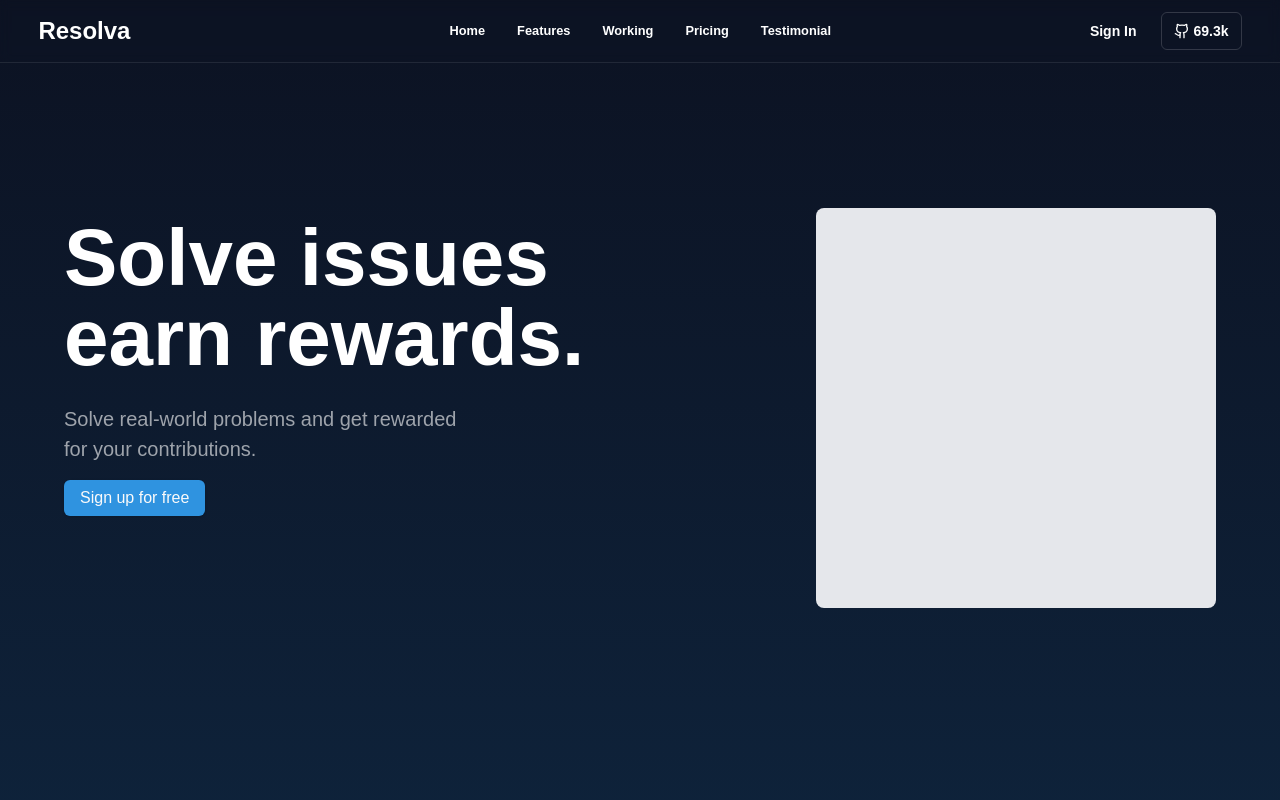
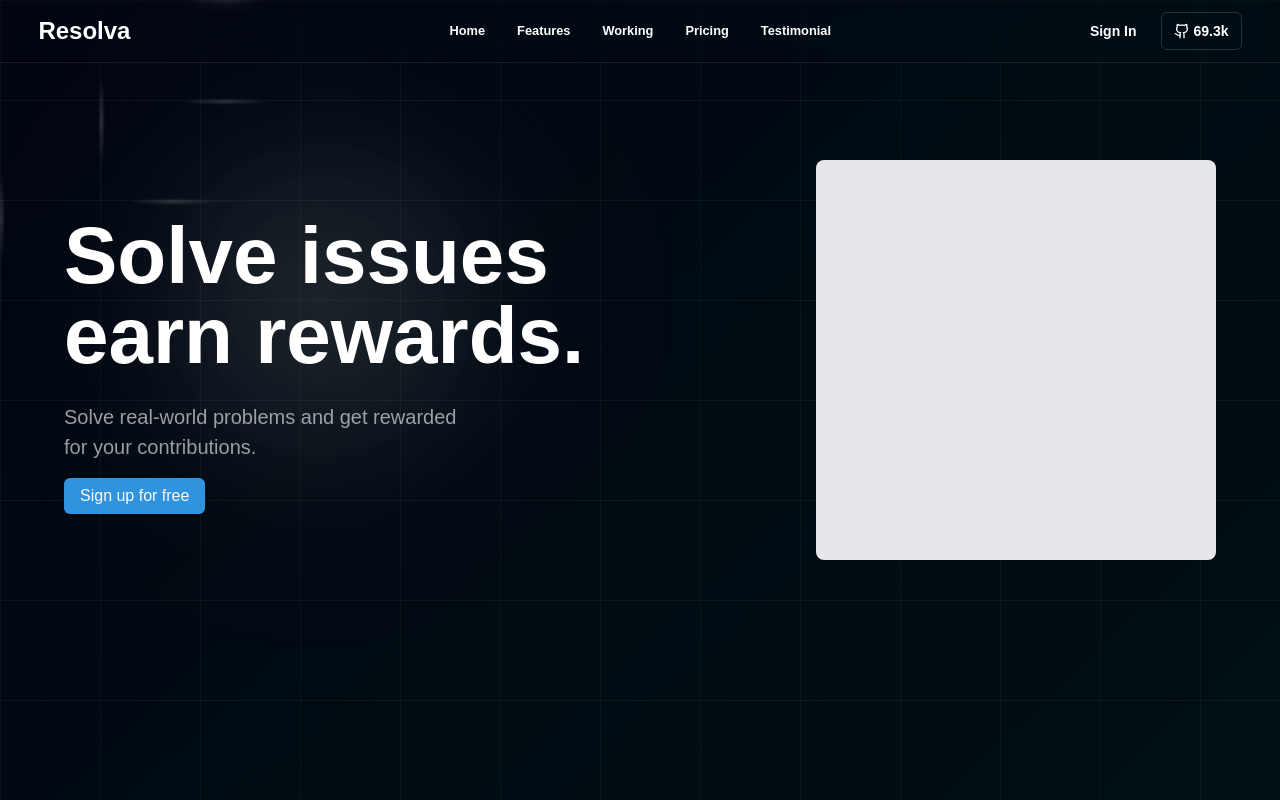
Before and after one commit to DevHrithik/Resolva, a Next.js app: page / in a window 1280 px wide. Shown: the top 800 px of the page. Built offline with nearby package versions, Linux system fonts and the light colour scheme.

Commit message:
working on landing page

```diff
--- a/app/page.tsx
+++ b/app/page.tsx
@@ -1,5 +1,6 @@
 "use client";
 
+import GlowingGridBackground from "@/components/Grid/GlowingGridBackground";
 import Feature from "@/components/landing-page/feature-section";
 import Herosection from "@/components/landing-page/hero-section";
 import Working from "@/components/landing-page/how-its-work";
@@ -11,11 +12,14 @@ export default function Home() {
   return (
     <>
       <Navbar />
-      <div className="bg-dark-to-light pt-20">
+      <div className="fixed inset-0 -z-10">
+        <GlowingGridBackground />
+      </div>
+
+      <div className="px-5 md:px-[5%]">
         <Herosection />
         <Feature />
-      </div>
-      <div className="bg-light-to-dark">
+
         <Working />
         <Pricing />
         <Testimonial />
--- /dev/null
+++ b/components/Grid/GlowingGridBackground.tsx
@@ -0,0 +1,201 @@
+"use client";
+import React, { useEffect, useState } from "react";
+import { motion } from "framer-motion";
+
+const GlowingGridBackground = () => {
+  const gridLines = Array.from({ length: 8 });
+  const [innerWidth, setinnerWidth] = useState(window.innerWidth);
+  useEffect(() => {
+    const handleResize = () => {
+      setinnerWidth(window.innerWidth);
+    };
+    window.addEventListener("resize", handleResize);
+    return () => {
+      window.removeEventListener("resize", handleResize);
+    };
+  }, [innerWidth]);
+  return <>
+      <div
+        className={`relative w-full ${
+          innerWidth < 1024 ? "h-[300vh]" : "h-[150vh]"
+        } overflow-hidden`}
+        style={{
+          background: "linear-gradient(to right bottom, #000510, #001215)",
+        }}
+      >
+        <div
+          className="absolute inset-0"
+          style={{
+            backgroundImage: `linear-gradient(90deg, rgba(255,255,255,0.09) 1px, transparent 1px),
+                           linear-gradient(180deg, rgba(255,255,255,0.09) 1px, transparent 1px)`,
+            backgroundSize: "100px 100px",
+            filter: "blur(0.1px)",
+            opacity: 0.5,
+          }}
+        />
+
+        {/* Horizontal grid line glows - shorter, more intense */}
+        {gridLines.map((_, index) => (
+          <React.Fragment key={`horizontal-${index}`}>
+            {/* Primary thin line with concentrated glow */}
+            <motion.div
+              className="absolute h-px w-[200px]"
+              style={{
+                top: `${index * 100 + 1}px`,
+                background: `linear-gradient(90deg,
+                            transparent,
+                            rgba(255,255,255,0.2) 10%,
+                            rgba(255,255,255,1) 50%,
+                            rgba(255,255,255,0.2) 90%,
+                            transparent)`,
+                filter: "blur(0.1px)",
+                boxShadow: `0 0 2px rgba(255,255,255,1),
+                         0 0 4px rgba(255,255,255,0.8),
+                         0 0 6px rgba(255,255,255,0.6)`,
+              }}
+              initial={{ x: "-100%", opacity: 0, scaleY: 0.05 }}
+              animate={{ x: "100%", opacity: [0, 1, 1, 0] }}
+              transition={{
+                duration: 4,
+                repeat: Infinity,
+                ease: [0.4, 0.0, 0.2, 1],
+                delay: index * 2,
+                repeatDelay: 3,
+                times: [0, 0.1, 0.9, 1],
+              }}
+            />
+
+            {/* Enhanced glow effect - shorter and more concentrated */}
+            <motion.div
+              className="absolute h-px w-[150px]"
+              style={{
+                top: `${index * 100 + 1}px`,
+                background: `linear-gradient(90deg,
+                            transparent,
+                            rgba(255,255,255,0) 20%,
+                            rgba(255,255,255,0.8) 50%,
+                            rgba(255,255,255,0) 80%,
+                            transparent)`,
+                filter: "blur(1px)",
+                opacity: 0.5,
+              }}
+              initial={{ x: "-100%", scaleY: 1.5 }}
+              animate={{ x: "100%" }}
+              transition={{
+                duration: 4,
+                repeat: Infinity,
+                ease: [0.4, 0.0, 0.2, 1],
+                delay: index * 2,
+                repeatDelay: 3,
+              }}
+            />
+          </React.Fragment>
+        ))}
+
+        {/* Vertical grid line glows - shorter, more intense */}
+        {gridLines.map((_, index) => (
+          <React.Fragment key={`vertical-${index}`}>
+            {/* Primary thin line with concentrated glow */}
+            <motion.div
+              className="absolute w-px h-[200px]"
+              style={{
+                left: `${index * 100 + 1}px`,
+                background: `linear-gradient(180deg,
+                            transparent,
+                            rgba(255,255,255,0.2) 10%,
+                            rgba(255,255,255,1) 50%,
+                            rgba(255,255,255,0.2) 90%,
+                            transparent)`,
+                filter: "blur(0.1px)",
+                boxShadow: `0 0 2px rgba(255,255,255,1),
+                         0 0 4px rgba(255,255,255,0.8),
+                         0 0 6px rgba(255,255,255,0.6)`,
+              }}
+              initial={{ y: "-100%", opacity: 0, scaleX: 0.05 }}
+              animate={{ y: "100%", opacity: [0, 1, 1, 0] }}
+              transition={{
+                duration: 4,
+                repeat: Infinity,
+                ease: [0.4, 0.0, 0.2, 1],
+                delay: index * 1.5 + 3,
+                repeatDelay: 2,
+                times: [0, 0.1, 0.9, 1],
+              }}
+            />
+
+            {/* Enhanced glow effect - shorter and more concentrated */}
+            <motion.div
+              className="absolute w-px h-[150px]"
+              style={{
+                left: `${index * 100 + 1}px`,
+                background: `linear-gradient(180deg,
+                            transparent,
+                            rgba(255,255,255,0) 20%,
+                            rgba(255,255,255,0.8) 50%,
+                            rgba(255,255,255,0) 80%,
+                            transparent)`,
+                filter: "blur(1px)",
+                opacity: 0.5,
+              }}
+              initial={{ y: "-100%", scaleX: 1.5 }}
+              animate={{ y: "100%" }}
+              transition={{
+                duration: 4,
+                repeat: Infinity,
+                ease: [0.4, 0.0, 0.2, 1],
+                delay: index * 1.5 + 3,
+                repeatDelay: 2,
+              }}
+            />
+          </React.Fragment>
+        ))}
+
+        {innerWidth > 1024 && (
+          <>
+            <div className="absolute inset-0">
+              <div
+                className="absolute top-0 left-0 w-1/2 h-1/2"
+                style={{
+                  background:
+                    "radial-gradient(circle at center, rgba(255,255,255,0.05) 0%, transparent 70%)",
+                  filter: "blur(80px)",
+                }}
+              />
+
+              <div
+                className="absolute top-0 left-0 w-1/2 h-1/2"
+                style={{
+                  background:
+                    "radial-gradient(circle at center, rgba(255,255,255,0.04) 0%, transparent 60%)",
+                  filter: "blur(60px)",
+                }}
+              />
+            </div>
+
+            <div
+              className="absolute top-0 left-0 w-1/2 h-1/2"
+              style={{
+                background: `radial-gradient(circle at center,
+            rgba(255,255,255,0.03) 0%,
+            transparent 50%
+          )`,
+                mixBlendMode: "screen",
+              }}
+            />
+
+            <div
+              className="absolute top-0 left-0 w-1/2 h-1/2"
+              style={{
+                background:
+                  "radial-gradient(circle at center, rgba(255,255,255,0.02) 0%, transparent 40%)",
+                mixBlendMode: "screen",
+              }}
+            />
+          </>
+        )}
+      </div>
+    </>
+
+};
+
+export default GlowingGridBackground;
--- a/components/landing-page/feature-section.tsx
+++ b/components/landing-page/feature-section.tsx
@@ -23,7 +23,7 @@ const Feature = () => {
       content:
         "Connect with project maintainers and other developers in the community.",
     },
-  ]
+  ];
   return (
     <section className="w-full py-12 md:py-24 lg:py-32 ">
       <div className="container px-4 md:px-6 mx-auto">
@@ -31,9 +31,11 @@ const Feature = () => {
           Why Choose Resolva?
         </h2>
         <div className="grid gap-8 lg:grid-cols-3">
-          {
-            features.map((feature, index) => (
-              <Card key={index} className="bg-gray-800 border-gray-700 hover:bg-gray-700 transition-colors duration-300">
+          {features.map((feature, index) => (
+            <Card
+              key={index}
+              className="bg-transparent  transition-colors duration-300"
+            >
               <CardHeader>
                 <feature.icon className="h-12 w-12 mb-4 text-blue-400" />
                 <CardTitle className="text-xl font-semibold text-white">
@@ -45,7 +47,6 @@ const Feature = () => {
               </CardContent>
             </Card>
           ))}
-
         </div>
       </div>
     </section>
--- a/components/landing-page/hero-section.tsx
+++ b/components/landing-page/hero-section.tsx
@@ -2,7 +2,7 @@ import React from "react";
 import { Button } from "../ui/button";
 const Herosection = () => {
   return (
-    <div className="h-[55vh] md:h-screen flex flex-col md:flex-row py-[10%] justify-between px-5 md:px-[5%]">
+    <div className="h-[55vh] md:h-[90vh] flex flex-col md:flex-row py-[30%] justify-between items-center ">
       <div className="flex flex-col gap-4 text-center md:text-left">
         <div className="text-[40px] md:text-[80px] font-bold  md:leading-tight">
           <h1>Solve issues</h1>
@@ -11,7 +11,7 @@ const Herosection = () => {
 
         <div className="w-full md:w-[400px]">
           <span className="font-medium text-[20px] md:text-[20px] opacity-60">
-         Solve real-world problems and get rewarded for your contributions.
+            Solve real-world problems and get rewarded for your contributions.
           </span>
         </div>
 
--- a/package.json
+++ b/package.json
@@ -14,6 +14,7 @@
     "@radix-ui/react-slot": "^1.1.0",
     "class-variance-authority": "^0.7.0",
     "clsx": "^2.1.1",
+    "framer-motion": "^11.11.11",
     "gsap": "^3.12.5",
     "lucide-react": "^0.454.0",
     "next": "15.0.2",
```
Also changed, not shown: 1 other file (tests, documents, lock files or other folders). Lines whose indentation alone changed are shown as unchanged.
